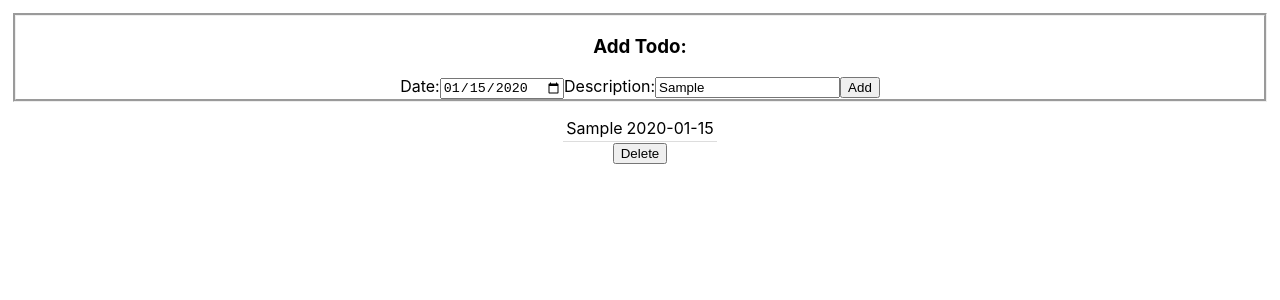
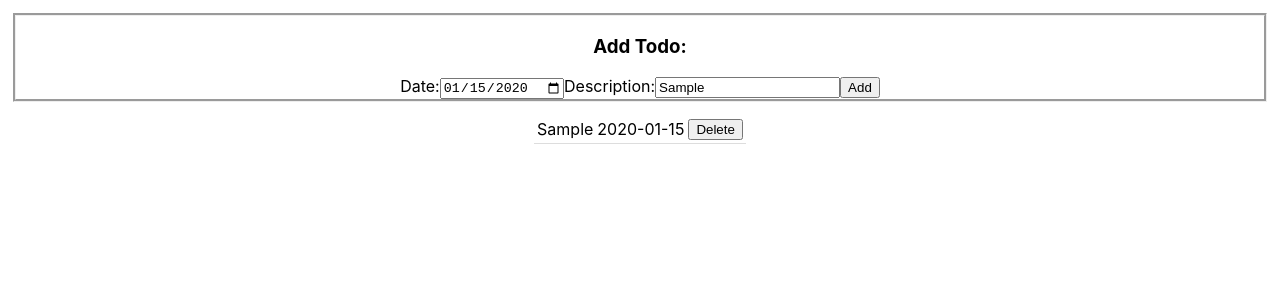
Before and after one commit to adaamariaa/ToDo-List, a React (Create React App) app: page / in a window 1280 px wide. Both pictures are taken after typing "2020-01-15", "Sample" into the empty fields and a click on the button "Add". Shown: the top 300 px of the page. Built offline with nearby package versions, Linux system fonts and the light colour scheme.

Commit message:
separated and added delete

```diff
--- a/src/TodoList.js
+++ b/src/TodoList.js
@@ -18,6 +18,7 @@ function TodoList(){
         })
     }
 
+
     return (
         <div>
             <div id='box'>
@@ -27,7 +28,7 @@ function TodoList(){
             <button onClick={addTodo}>Add</button>
 
             </div>
-        <TodoTable todos={todos} /><button onClick={() => delTodo(index)}>Delete</button>
+        <TodoTable todos={todos} delTodo={delTodo}></TodoTable>
         </div>
         );
     }
--- a/src/TodoTable.js
+++ b/src/TodoTable.js
@@ -1,17 +1,20 @@
 import React from 'react';
 import './App.css';
 
-export default function TodoTable(props) {
+const TodoTable =(props) => {
 
       return (
           <div>
            <table>
             <tbody>
               {
-                props.todos.map((todo, index)=>
+                props.todos.map((todo, index, delTodo)=>
                 <tr key={index}>
                   <td>{todo.description}</td>
                   <td>{todo.date}</td>
+                  <td><button onClick={() => {
+                    props.delTodo(index);
+                  }}>Delete</button></td>
                 </tr>
                 )
               }
@@ -20,3 +23,5 @@ export default function TodoTable(props) {
           </div>
       );
     }
+
+export default TodoTable;
```
